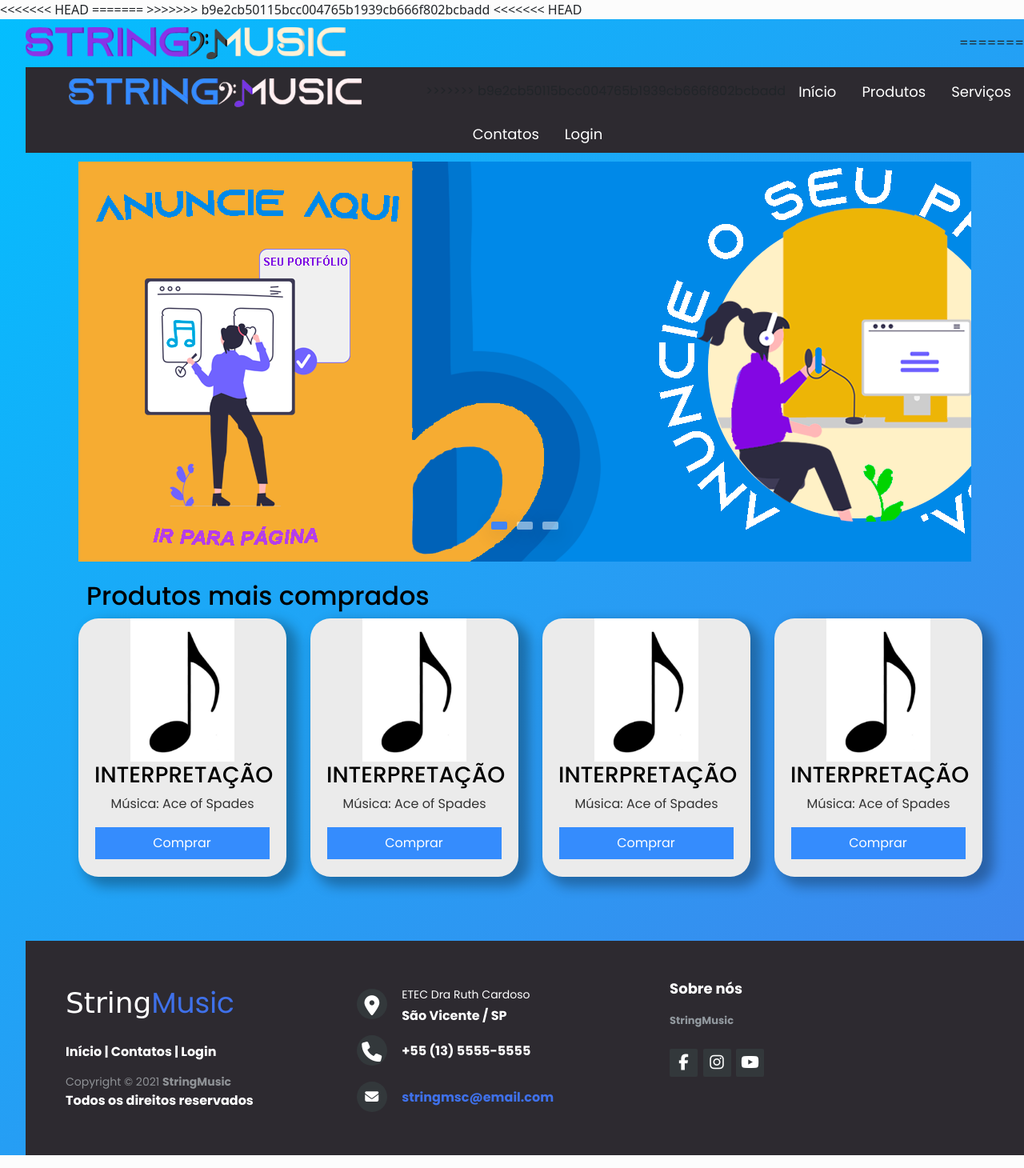
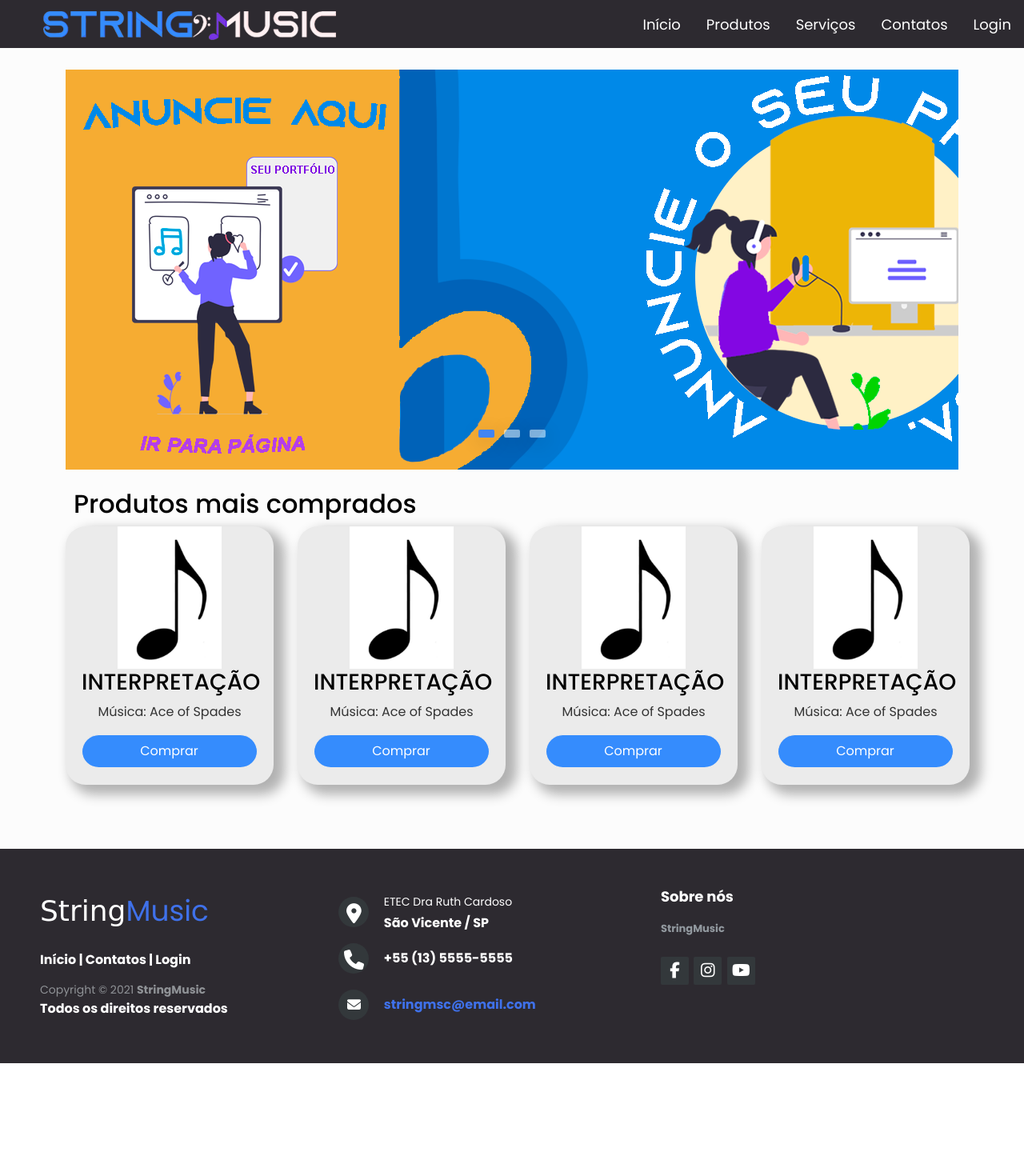
Before and after one commit to Bovolin/stringmusic, a PHP site: page / in a window 1280 px wide. Shown: the whole page at 80% size. After the commit the page ends 1329 px from the top, so only its background shows below. Run offline with PHP 8.4, Linux system fonts and the light colour scheme; some libraries are stand-ins or nearby versions.

Commit message:
Organização do .css e das páginas get

```diff
--- a/css/stylecontato.css
+++ b/css/stylecontato.css
@@ -250,11 +250,7 @@ textarea{
     outline: none !important;
     cursor: pointer;
     transition: .3s !important;
-<<<<<<< HEAD
-    border-radius: 5px !important;
-=======
     border-radius: 25px !important;
->>>>>>> b9e2cb50115bcc004765b1939cb666f802bcbadd
     outline: none !important;
     font-size: 16px !important;
     padding-left: 15px !important;
--- a/css/styles.css
+++ b/css/styles.css
@@ -190,13 +190,9 @@ color: #fff;
 font-size: 1.1rem;
 border: none;
 outline: none;
-cursor: pointer v;
+cursor: pointer;
 transition: .3s;
-<<<<<<< HEAD
-border-radius: 5px;
-=======
 border-radius: 25px;
->>>>>>> b9e2cb50115bcc004765b1939cb666f802bcbadd
 outline: none;
 font-size: 16px;
 padding-left: 15px;
@@ -473,10 +469,7 @@ animation: colors 10s ease infinite;
     width: 100%;
     border: 2px solid #ccc;
     outline: none;
-<<<<<<< HEAD
     border-radius: 5px;
-=======
->>>>>>> b9e2cb50115bcc004765b1939cb666f802bcbadd
     background-color: var(--bg-panel);
     padding: 0.5rem 1rem;
     font-size: 1.1rem;
--- a/index.php
+++ b/index.php
@@ -42,27 +42,16 @@ if(isset($_SESSION['usuario'])){
     <link rel="stylesheet" href="css/styles.css">
     <script src="https://kit.fontawesome.com/036a924fd6.js" crossorigin="anonymous"></script>
     <link href="https://cdn.jsdelivr.net/npm/bootstrap@5.1.3/dist/css/bootstrap.min.css" rel="stylesheet" integrity="sha384-1BmE4kWBq78iYhFldvKuhfTAU6auU8tT94WrHftjDbrCEXSU1oBoqyl2QvZ6jIW3" crossorigin="anonymous">
-<<<<<<< HEAD
-=======
     <!-- Boxicons -->
->>>>>>> b9e2cb50115bcc004765b1939cb666f802bcbadd
     <link href='https://unpkg.com/boxicons@2.0.7/css/boxicons.min.css' rel='stylesheet'>
     <link rel="shortcut icon" href="favicon/ms-icon-310x310.png" />
 
 </head>
-<<<<<<< HEAD
-<body>
-  <header>
-    <nav style="background: linear-gradient(-45deg, #4481eb 0%, #04befe 100%);">
-      <ul class="ul-nav">
-        <li class="logo"><a href="index.php"><img src="logo/roxo_preto.png" style="width: 400px;" alt="logo do site"></a></li>
-=======
 <body>
   <header>
     <nav style="background: #2d2a30;">
       <ul class="ul-nav">
         <li class="logo"><a href="index.php"><img src="imgs/LogoAqui.png" alt="logo do site"></a></li>
->>>>>>> b9e2cb50115bcc004765b1939cb666f802bcbadd
         <li class="items"><a href="index.php">Início</a></li>
         <li class="items"><a href="loja.php">Produtos</a></li>
         <li class="items"><a href="servico.php">Serviços</a></li>
--- a/loja.php
+++ b/loja.php
@@ -146,7 +146,7 @@ if(isset($_SESSION['usuario'])){
               <p>R$'; echo $dados['vl_interpretacao']; echo '</p>
               <p>Quantidade: '; echo $dados['qt_interpretacao']; echo '</p>
               <form method="get" action="produto.php">
-              <input type="text" name="p" style="display: none;" value="'; echo $dados['cd_interpretacao']; echo '">
+              <input type="text" name="p" style="display: none;" value="'; echo $dados['nm_interpretacao']; echo '">
               <input type="submit" class="btnpart" value="Comprar">
               </form>
           </div>
--- a/prodserv.php
+++ b/prodserv.php
@@ -4,7 +4,7 @@ include ("conexao.php");
 
 $c = $_GET['s'];
 
-foreach($mysqli->query("SELECT i.cd_usuario AS codigousuario, i.nm_servico AS servico, i.ds_servico AS descricao, i.vl_servico AS valor, u.nm_usuario AS nomeusuario, u.ds_usuario AS descricaousuario, im.path AS pathh FROM tb_servico AS i JOIN tb_usuario AS u ON u.cd_usuario = i.cd_usuario JOIN tb_imagem AS im ON im.cd_imagem = i.cd_imagem WHERE i.cd_servico = '$c'") as $servico){
+foreach($mysqli->query("SELECT i.cd_usuario AS codigousuario, i.nm_servico AS servico, i.ds_servico AS descricao, i.vl_servico AS valor, u.nm_usuario AS nomeusuario, u.ds_usuario AS descricaousuario, im.path AS pathh FROM tb_servico AS i JOIN tb_usuario AS u ON u.cd_usuario = i.cd_usuario JOIN tb_imagem AS im ON im.cd_imagem = i.cd_imagem WHERE i.nm_servico = '$c'") as $servico){
   $nomeinterpretacao = $servico['servico'];
   $descricaointerpretacao = $servico['descricao'];
   $nomedono = $servico['nomeusuario'];
--- a/produto.php
+++ b/produto.php
@@ -4,7 +4,7 @@ include ("conexao.php");
 
 $c = $_GET['p'];
 
-foreach($mysqli->query("SELECT i.cd_usuario AS codigousuario, i.nm_interpretacao AS interpretacao, i.ds_interpretacao AS descricao, i.qt_interpretacao AS quantidade, i.vl_interpretacao AS valor, u.nm_usuario AS nomeusuario, u.ds_usuario AS descricaousuario, im.path AS pathh FROM tb_interpretacao AS i JOIN tb_usuario AS u ON u.cd_usuario = i.cd_usuario JOIN tb_imagem AS im ON im.cd_imagem = i.cd_imagem WHERE i.cd_interpretacao = '$c'") as $interpretacao){
+foreach($mysqli->query("SELECT i.cd_usuario AS codigousuario, i.nm_interpretacao AS interpretacao, i.ds_interpretacao AS descricao, i.qt_interpretacao AS quantidade, i.vl_interpretacao AS valor, u.nm_usuario AS nomeusuario, u.ds_usuario AS descricaousuario, im.path AS pathh FROM tb_interpretacao AS i JOIN tb_usuario AS u ON u.cd_usuario = i.cd_usuario JOIN tb_imagem AS im ON im.cd_imagem = i.cd_imagem WHERE i.nm_interpretacao = '$c'") as $interpretacao){
   $nomeinterpretacao = $interpretacao['interpretacao'];
   $descricaointerpretacao = $interpretacao['descricao'];
   $quantidadeinterpretacao = $interpretacao['quantidade'];
--- a/servico.php
+++ b/servico.php
@@ -156,7 +156,7 @@ unset($_SESSION['servicorecusado']);
         <p>'; echo $dados['ds_servico']; echo '</p>
         <p> R$'; echo $dados['vl_servico']; echo '</p>
         <form method="get" action="prodserv.php">
-          <input type="text" name="s" style="display: none;" value="'; echo $dados['cd_servico']; echo '">
+          <input type="text" name="s" style="display: none;" value="'; echo $dados['nm_servico']; echo '">
           <input type="submit" class="btnpart" value="Comprar">
         </form>
       </div>
```
Also changed, not shown: css/styleadicionars.css (+0 -12 lines), css/styleusuarios.css (+0 -8 lines).
